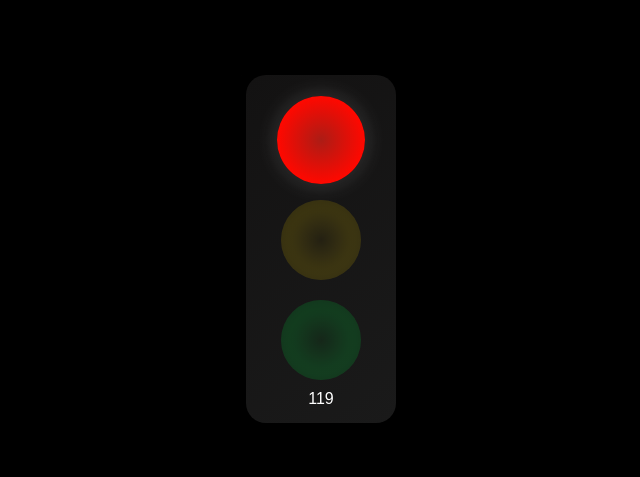
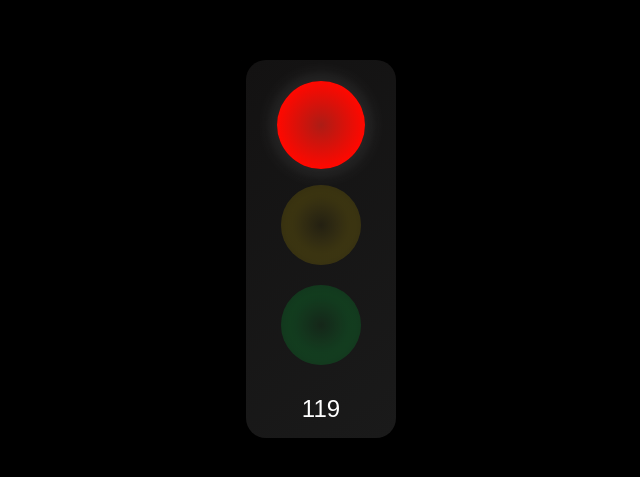
Before and after one commit to noip3050/t, a plain HTML site: page index.html in a window 1280 px wide. Shown: the part 151-628 px from the top of the page, without its empty margins (319-959 px from the left). Drawn offline with Linux system fonts and the light colour scheme.

Commit message:
Update style.css

```diff
--- a/style.css
+++ b/style.css
@@ -49,3 +49,11 @@ body {
     transform: scale(1.1); /* تكبير طفيف عند التفعيل */
     box-shadow: 0px 0px 20px rgba(255, 255, 255, 0.2), 0px 0px 10px rgba(0, 0, 0, 0.5); /* توهج خفيف */
 }
+
+
+.countdown {
+    font-size: 24px; /* حجم الخط */
+    color: #ffffff; /* لون النص أبيض */
+    text-align: center; /* محاذاة النص في المنتصف */
+    margin-top: 20px; /* مسافة بين العداد والإشارة */
+}
```
